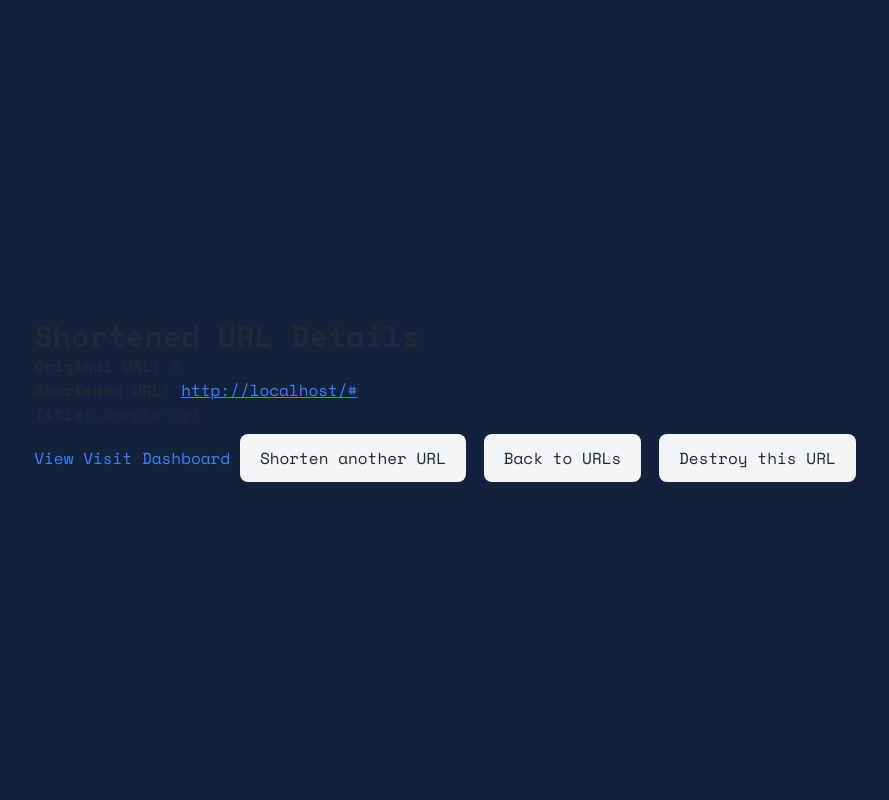
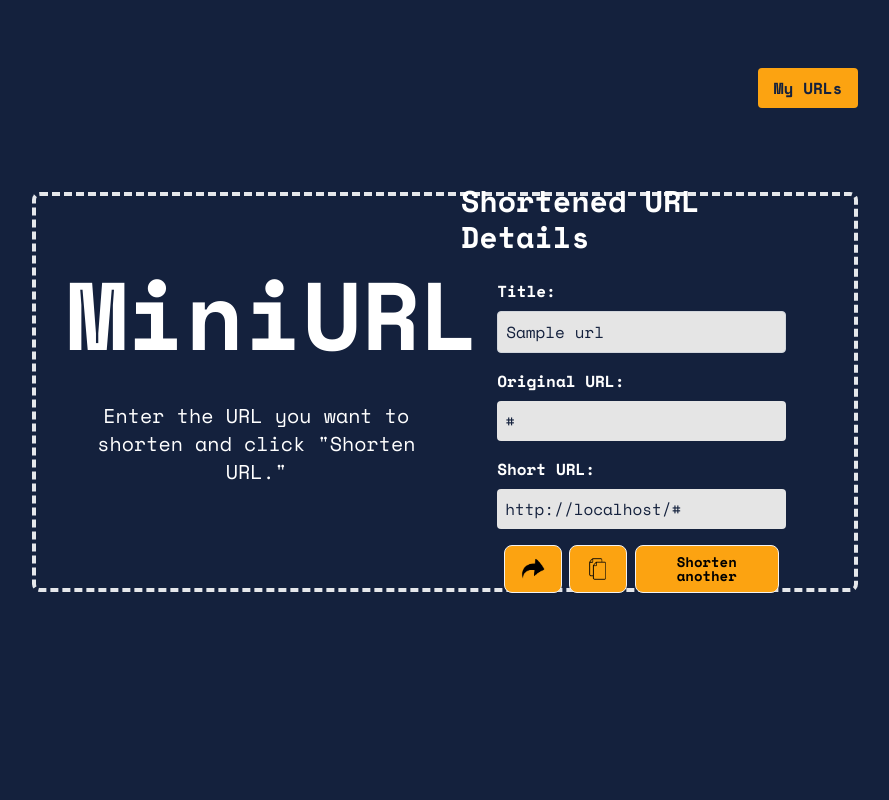
Before and after one commit to rygo2765/mini-url, a Rails app: page /urls/1 in a window 1280 px wide. Shown: the whole page, without its empty margins (195-1084 px from the left). Run offline with Rails 7, Linux system fonts and the light colour scheme; tables that the repository leaves empty hold one stand-in row (values such as "Sample post"); style sheets or scripts are compiled from the project's sources; parts of the project's set-up code (start-up, migrations or seed data) failed here and were passed over; some libraries are stand-ins or nearby versions.

Commit message:
Update UI for successful url shortening

```diff
--- a/app/controllers/urls_controller.rb
+++ b/app/controllers/urls_controller.rb
@@ -1,13 +1,11 @@
 class UrlsController < ApplicationController
   before_action :set_url, only: %i[ show edit update destroy ]
 
-  # GET /urls or /urls.json
   def index
     user_uuid = cookies[:user_uuid]
     @urls = Url.where(user_uuid: user_uuid)
   end
 
-  # GET /urls/1 or /urls/1.json
   def show
     @full_short_url = full_short_url(@url.short_url)
   end
--- a/app/javascript/application.js
+++ b/app/javascript/application.js
@@ -1,3 +1,3 @@
 // Configure your import map in config/importmap.rb. Read more: https://github.com/rails/importmap-rails
-import "@hotwired/turbo-rails"
-import "controllers"
+import "@hotwired/turbo-rails";
+import "controllers";
--- /dev/null
+++ b/app/javascript/controllers/clipboard_controller.js
@@ -0,0 +1,16 @@
+import { Controller } from "@hotwired/stimulus";
+
+export default class extends Controller {
+  static targets = ["source"];
+
+  copy() {
+    navigator.clipboard
+      .writeText(this.sourceTarget.dataset.clipboardText)
+      .then(() => {
+        alert("Copied to clipboard!");
+      })
+      .catch((err) => {
+        console.error("Failed to copy: ", err);
+      });
+  }
+}
--- a/app/views/urls/new.html.erb
+++ b/app/views/urls/new.html.erb
@@ -1,6 +1,6 @@
 <div class="flex flex-col w-2/3 mx-auto h-full items-center justify-between">
   <div class="flex flex-row justify-end items-center h-1/4 w-full">
-    <a href="/urls" class="mb-4 bg-[#fca311] hover:bg-blue-700 text-[#14213d] font-bold py-2 px-4 rounded focus:outline-none focus:shadow-outline text-center">
+    <a href="/urls" class="mb-4 bg-primary hover:opacity-60 text-black font-bold py-2 px-4 rounded focus:outline-none focus:shadow-outline text-center">
     My URLs
     </a>
   </div>
@@ -14,11 +14,11 @@
     <%= form_with model: @url, local: true, class: "w-1/2 ml-4 flex flex-col justify-center space-y-4" do |form| %>
       <div>
         <%= form.label :target_url, "Enter URL to shorten", class: "block text-white text-sm font-bold mb-4" %>
-        <%= form.text_field :target_url, placeholder: "https://example.com", class: "shadow appearance-none border rounded py-2 px-3 text-gray-700 leading-tight focus:outline-none focus:shadow-outline w-full" %>
+        <%= form.text_field :target_url, placeholder: "https://example.com", class: "shadow appearance-none border rounded py-2 px-3 text-secondary leading-tight focus:outline-none focus:shadow-outline w-full" %>
       </div>
 
       <div>
-        <%= form.submit "Shorten URL", class: "w-full bg-[#fca311] hover:bg-blue-700 text-[#14213d] font-bold py-2 px-4 rounded focus:outline-none focus:shadow-outline w-1/2" %>
+        <%= form.submit "Shorten URL", class: "w-full bg-primary hover:opacity-60 text-black font-bold py-2 px-4 rounded focus:outline-none focus:shadow-outline w-1/2" %>
       </div>
     <% end %>
   </div>
--- a/app/views/urls/show.html.erb
+++ b/app/views/urls/show.html.erb
@@ -1,20 +1,57 @@
-<div class="mx-auto md:w-2/3 w-full flex">
-  <div class="mx-auto">
-    <% if notice.present? %>
-      <p class="py-2 px-3 bg-green-50 mb-5 text-green-500 font-medium rounded-lg inline-block" id="notice"><%= notice %></p>
-    <% end %>
+<div class="flex flex-col w-2/3 mx-auto h-full items-center justify-between">
+  <div class="flex flex-row justify-end items-center h-1/4 w-full">
+    <a href="/urls" class="mb-4 bg-[#fca311] hover:bg-blue-700 text-[#14213d] font-bold py-2 px-4 rounded focus:outline-none focus:shadow-outline text-center">
+    My URLs
+    </a>
+  </div>
+  <div class="h-1/2 rounded-lg px-8 pt-6 pb-8 mb-4 flex flex-row border-4 border-dashed">
+    <div class="flex flex-col w-1/2 justify-center">
+      <h1 class="text-6xl lg:text-8xl font-bold mb-10 text-center text-white">MiniURL</h1>
+      <p class="text-xl mb-6 text-center text-white mx-3">
+        Enter the URL you want to shorten and click "Shorten URL."
+      </p>
+    </div>
+    <div class="w-1/2 ml-4 flex flex-col justify-center text-white">
+      <h2 class="font-bold text-3xl mx-auto mb-6">Shortened URL Details</h2>
 
-    <h2 class="font-bold text-3xl">Shortened URL Details</h2>
-    <p><strong>Original URL:</strong> <%= @url.target_url %></p>
-    <p><strong>Shortened URL:</strong> <%= link_to @full_short_url, @full_short_url, target: "_blank", class: "text-blue-500 underline" %></p>
-    <p><strong>Title:</strong> <%= @url.title %></p>
+      <div class="flex flex-col space-y-4 w-full">
 
-    <%= link_to "View Visit Dashboard", show_visits_path(@url.short_url), class: "text-blue-500 hover:text-blue-700" %>
-    <%= link_to "Shorten another URL", new_url_path, class: "mt-2 rounded-lg py-3 px-5 bg-gray-100 inline-block font-medium" %>
-    <%= link_to "Back to URLs", urls_path, class: "ml-2 rounded-lg py-3 px-5 bg-gray-100 inline-block font-medium" %>
+        <div class="flex flex-col mx-auto w-4/5">
+          <span class="font-bold mb-2">Title:</span>
+          <div class="bg-secondary text-background p-2 rounded border border-gray-300 text-clip whitespace-nowrap max-w-lg">
+            <%= @url.title %>
+          </div>
+        </div>
 
-    <div class="inline-block ml-2">
-      <%= button_to "Destroy this URL", @url, method: :delete, class: "mt-2 rounded-lg py-3 px-5 bg-gray-100 font-medium" %>
+        <div class="flex flex-col mx-auto w-4/5">
+          <span class="font-bold mb-2">Original URL:</span>
+          <div class="bg-secondary text-background p-2 rounded border-gray-300 text-clip whitespace-nowrap max-w-lg">
+            <%= @url.target_url%>
+          </div>
+        </div>
+
+        <div class="flex flex-col  mx-auto w-4/5">
+          <span class="font-bold mb-2">Short URL:</span>
+          <div class="bg-secondary text-background p-2 rounded border-gray-300">
+            <%= @full_short_url%>
+          </div>
+        </div>
+
+        <div class="flex flex-row mx-auto w-4/5 justify-evenly">
+          <div class="tooltip" data-tip="Visit URL">
+            <a class="btn bg-primary text-black" href="<%= @full_short_url %>" target="_blank">
+               <%= image_tag("visit-icon.png", class: "h-6 w-6")%>
+            </a>
+          </div>
+          <div class="tooltip" data-tip="Copy URL" data-controller="clipboard">
+            <button id="copy-button" class="btn bg-primary text-black" data-clipboard-text="<%= @full_short_url %>" data-clipboard-target="source" data-action="click->clipboard#copy">
+              <%= image_tag("copy-icon.png", class: "h-6 w-6")%>
+            </button>
+          </div>
+          <a class="btn bg-primary text-black w-1/2" href="/">Shorten another</a>
+        </div>
+      </div>
     </div>
   </div>
+  <div class="h-1/4"></div>
 </div>
--- a/config/routes.rb
+++ b/config/routes.rb
@@ -11,6 +11,7 @@ Rails.application.routes.draw do
   get "manifest" => "rails/pwa#manifest", as: :pwa_manifest
   get "/:short_url", to: "urls#redirect_to_target"
   get "/visits/:short_url", to: "urls#show_visits", as: "show_visits"
+  get "/generate/:short_url", to: "urls#show", as: "generate"
   # Defines the root path route ("/")
   root "urls#new"
 end
```
Also changed, not shown: config/tailwind.config.js (+16 -11 lines), app/assets/images/copy-icon.png (added), app/assets/images/visit-icon.png (added).
